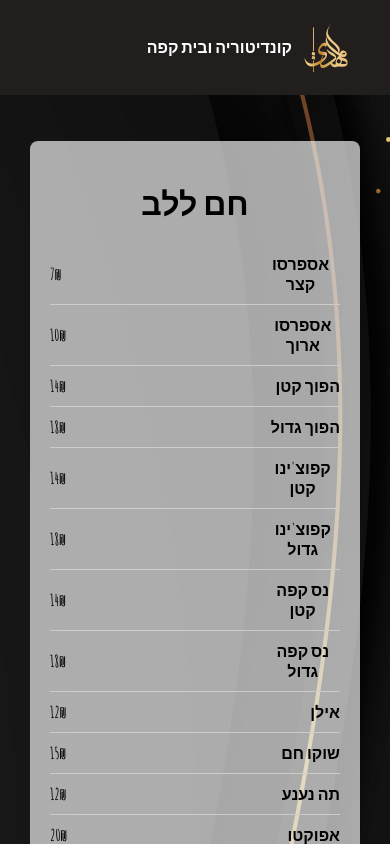
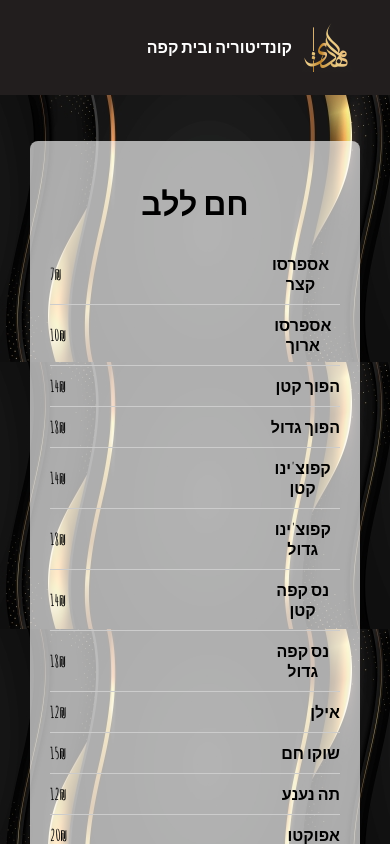
Before and after one commit to RaafatMarzuq/Al-Mahdi-Sweets, a React (Create React App) app: page /coffeeMenu in a window 390 px wide. Shown: the top 844 px of the page. Built offline with nearby package versions, Linux system fonts and the light colour scheme.

Commit message:
cleaning some notes

```diff
--- a/src/backgroundStyle.css
+++ b/src/backgroundStyle.css
@@ -19,7 +19,7 @@
 
 @media screen and (max-width: 769px) {
     .menu-container {
-    background-image: url('../public/images/background1.jpg');
+    background-image: url('../public/images/background2.jpg');
     background-size: auto;
     }
   }
```
